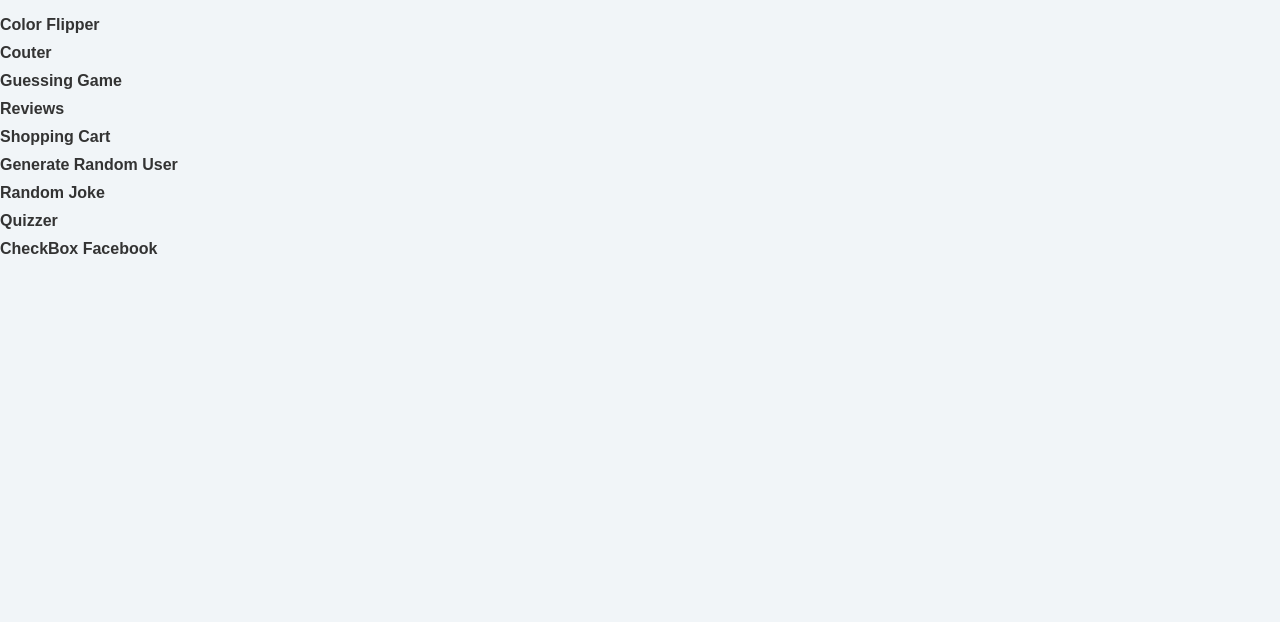
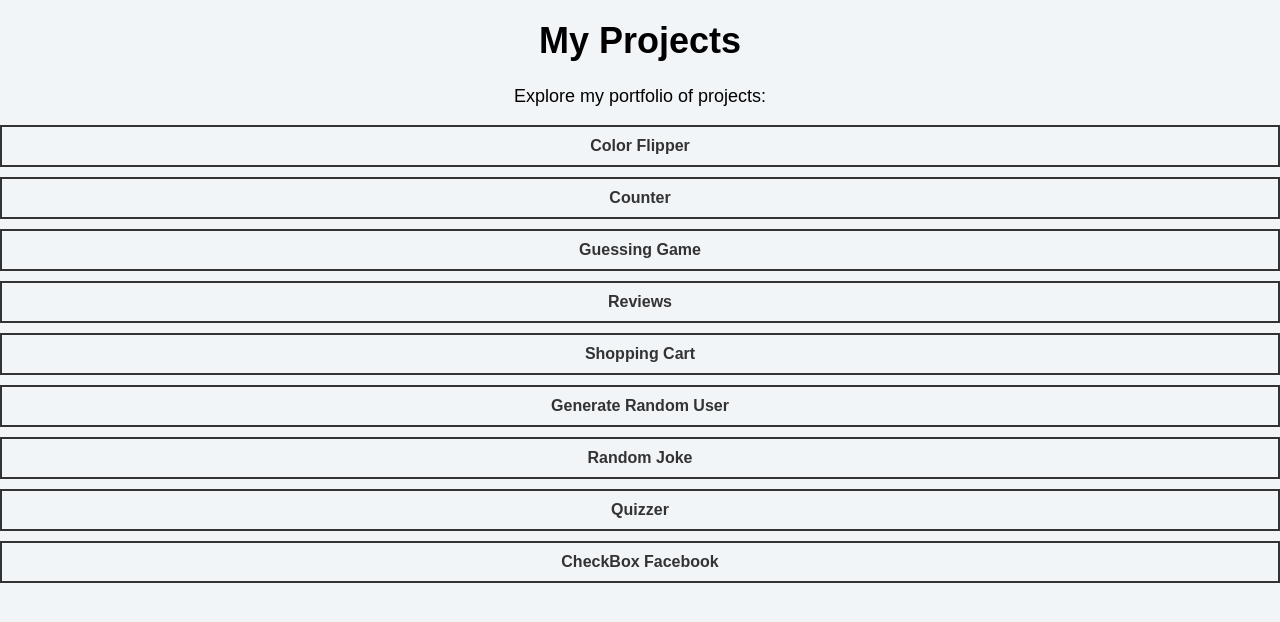
Before and after one commit to PawanSirsat/JavaScript_Projects, a plain HTML site: page index.html in a window 1280 px wide. Drawn offline with Linux system fonts and the light colour scheme.

Commit message:
Update index.html

```diff
--- a/index.html
+++ b/index.html
@@ -2,10 +2,9 @@
 <html lang="en">
 
 <head>
-  <meta charset="UTF-8" />
-  <meta name="viewport" content="width=device-width, initial-scale=1.0" />
-  <title>Start</title>
-
+  <meta charset="UTF-8">
+  <meta name="viewport" content="width=device-width, initial-scale=1.0">
+  <title>My Projects</title>
   <style>
     body {
       background-color: #f1f5f8;
@@ -30,22 +29,50 @@
     }
 
     a:hover {
-      color: #555;
+      color: #f1f5f8;
+    }
+
+    h1 {
+      text-align: center;
+      font-size: 36px;
+      margin-top: 20px;
+    }
+
+    p {
+      text-align: center;
+      font-size: 18px;
+    }
+
+    .centered-li {
+      display: flex;
+      justify-content: center;
+      align-items: center;
+      border: 2px solid #333;
+      padding: 10px;
+      transition: background-color 0.3s;
+      cursor: pointer;
+    }
+
+    .centered-li:hover {
+      background-color: #555;
+      color: #fff;
     }
   </style>
 </head>
 
 <body>
+  <h1>My Projects</h1>
+  <p>Explore my portfolio of projects:</p>
   <ul>
-    <li><a href="01_Color_Flipper/index.html">Color Flipper</a></li>
-    <li><a href="02_Counter/index.html">Couter</a></li>
-    <li><a href="03_Guessing-Game/index.html">Guessing Game</a></li>
-    <li><a href="04_Review-project/index.html">Reviews</a></li>
-    <li><a href="05_Shopping-Cart-JS/index.html">Shopping Cart</a></li>
-    <li><a href="06_Generate-RandomUser-API/index.html">Generate Random User</a></li>
-    <li><a href="07_Random_Joke-API/index.html">Random Joke</a></li>
-    <li><a href="08_Coding Quizzer/index.html">Quizzer</a></li>
-    <li><a href="09_Check-Box/index.html">CheckBox Facebook</a></li>
+    <li class="centered-li"><a href="01_Color_Flipper/index.html">Color Flipper</a></li>
+    <li class="centered-li"><a href="02_Counter/index.html">Counter</a></li>
+    <li class="centered-li"><a href="03_Guessing-Game/index.html">Guessing Game</a></li>
+    <li class="centered-li"><a href="04_Review-project/index.html">Reviews</a></li>
+    <li class="centered-li"><a href="05_Shopping-Cart-JS/index.html">Shopping Cart</a></li>
+    <li class="centered-li"><a href="06_Generate-RandomUser-API/index.html">Generate Random User</a></li>
+    <li class="centered-li"><a href="07_Random_Joke-API/index.html">Random Joke</a></li>
+    <li class="centered-li"><a href="08_Coding Quizzer/index.html">Quizzer</a></li>
+    <li class="centered-li"><a href="09_Check-Box/index.html">CheckBox Facebook</a></li>
     <!-- Add links to other HTML files here -->
   </ul>
 </body>
```
